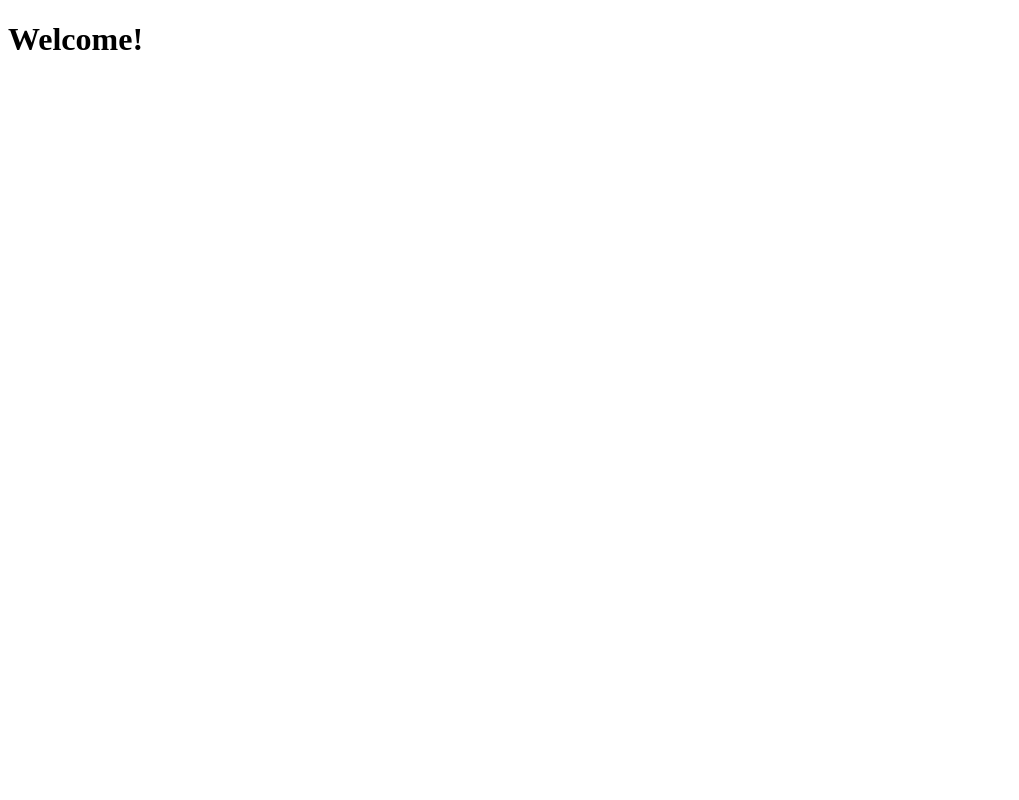
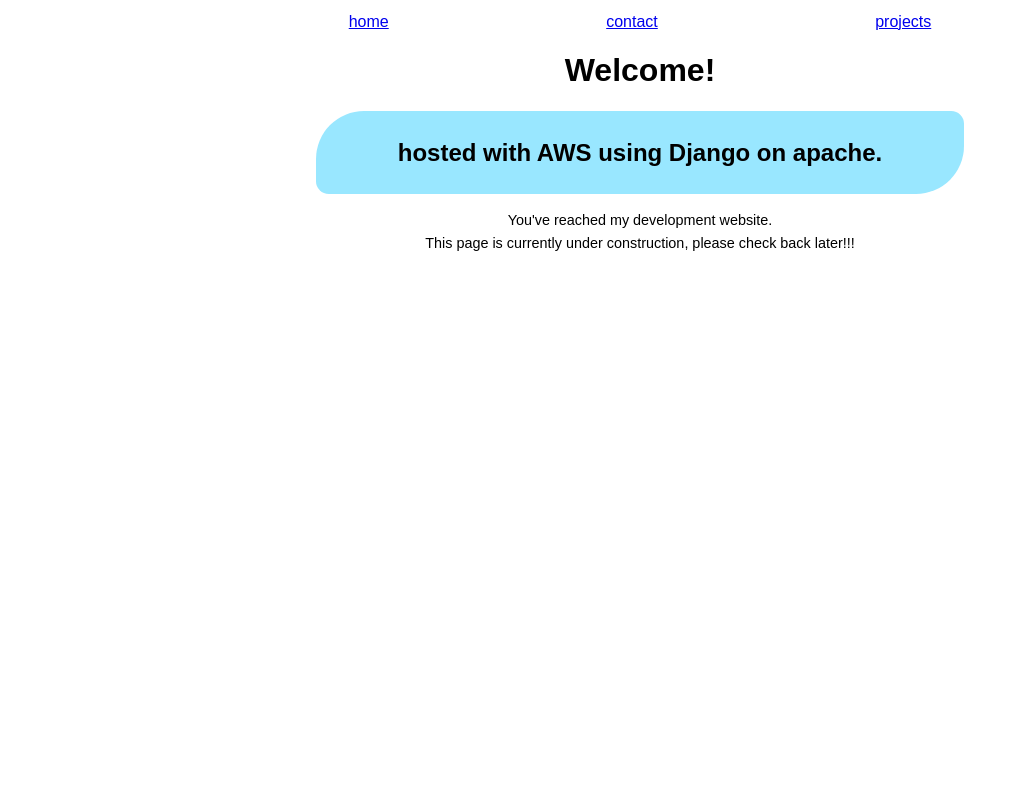
Before and after one commit to psripac/web-ui, a Django app: page / in a window 1280 px wide. Before the commit the part shown is almost empty. Shown: the whole page, without its empty margins (0-1019 px from the left). Run offline with Django 3.2, Linux system fonts and the light colour scheme.

Commit message:
added style

```diff
--- /dev/null
+++ b/web/coolui/static/coolui/css/style.css
@@ -0,0 +1,50 @@
+.container{
+    color: black;
+    top: 0; left: 0; bottom: 0; right: 0;
+    margin: 0 auto;
+    max-width: 800px;
+    position: absolute;
+    bottom: 0;
+}
+
+ul {
+    list-style-type: none;
+    margin: 0;
+    padding: 0;
+}
+
+body {
+    margin: 0;
+    font-family: sans-serif;
+}
+
+p, blockquote{
+    font-size: .9em;
+    line-height: 1.6em;
+}
+
+.container {
+    text-align: center;
+    padding: .8em 1.2em;
+}
+
+.menu {
+    display: none;
+    width: 25px;
+}
+
+nav ul {
+    top: 0;
+    right: 0;
+    display: flex;
+    justify-content: space-around;
+    color: rgb(153, 231, 255);
+}
+
+.module {
+    border-radius: 3em .8em;
+    background-color: rgb(153, 231, 255);
+    margin: auto;
+    width: 75%;
+    padding: .5em 1.5em;
+}
--- a/web/coolui/templates/coolui/index.html
+++ b/web/coolui/templates/coolui/index.html
@@ -1,9 +1,31 @@
 <!DOCTYPE html>
+{% load static %}
+<html lang="en">
 <head>
     <meta charset="utf-8">
-    <title>Patrick, the Programmer</title>
+    <meta name="viewport" content="width=device-width, initial-scale=1.0">
+    <meta http-equiv="X-UA-Compatible" content="ie=edge">
+    <title>Patrick, The Developer</title>
+    <link rel="stylesheet" type="text/css" href="{% static 'coolui/css/style.css' %}">
 </head>
 <body>
-    <h1>Welcome!</h1>
+    <div class="container">
+        <nav>
+            <ul class="show-desktop hide-mobile" id="nav">
+                    <li><a href="#">home</a></li>
+                    <li><a href="#">contact</a></li>
+                    <li><a href="#">projects</a></li>
+                </li>
+            </ul>
+        </nav>
+        <h1>Welcome!</h1>
+        <div class="module">
+            <h2>hosted with AWS using Django on apache.</h2>
+        </div>
+        <p>
+            You've reached my development website.<br>
+            This page is currently under construction, please check back later!!!<br>
+        </p>
+    </div>
 </body>
 </html>
```
Also changed, not shown: web/coolui/static/style.css (deleted).
